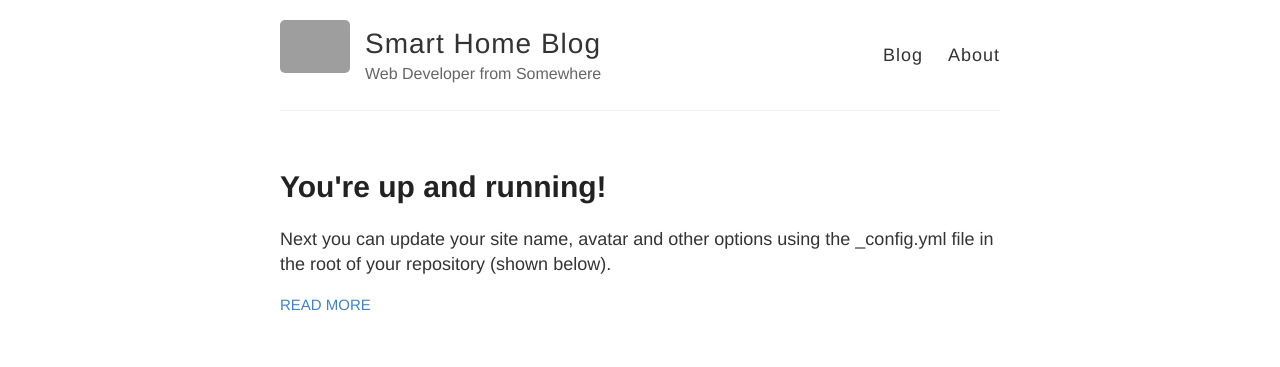
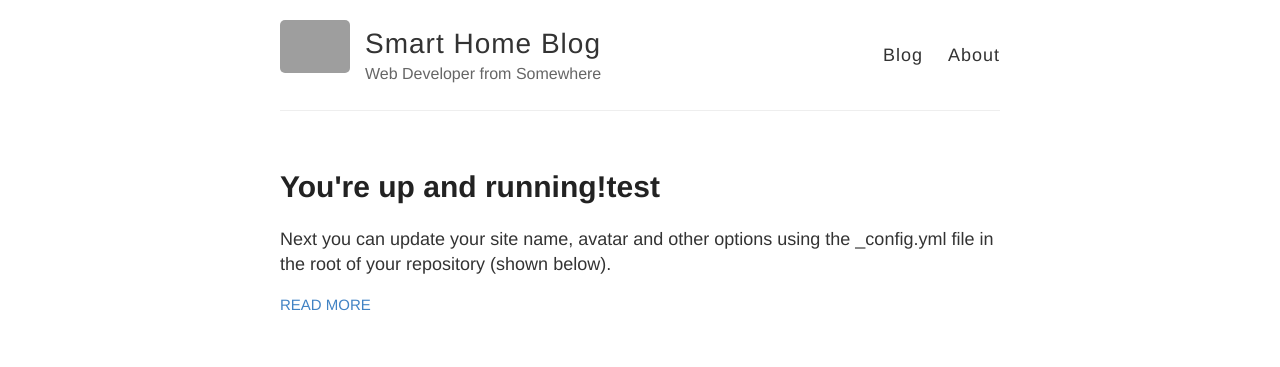
Before and after one commit to aperture1988/smart-home-blog-test, a Jekyll site: the page built from index.html, in a window 1280 px wide. Shown: the top 367 px of the page. Built offline with Jekyll 4.4.1, drawn with Linux system fonts in a browser that asks for light colours; grey boxes are pictures that could not be loaded.

Commit message:
Update index.html

```diff
--- a/index.html
+++ b/index.html
@@ -6,7 +6,7 @@ layout: default
   {% for post in site.posts %}
     <article class="post">
 
-      <h1><a href="{{ site.baseurl }}{{ post.url }}">{{ post.title }}</a></h1>
+      <h1><a href="{{ site.baseurl }}{{ post.url }}">{{ post.title }}</a>test</h1>
 
       <div class="entry">
         {{ post.excerpt }}
```
